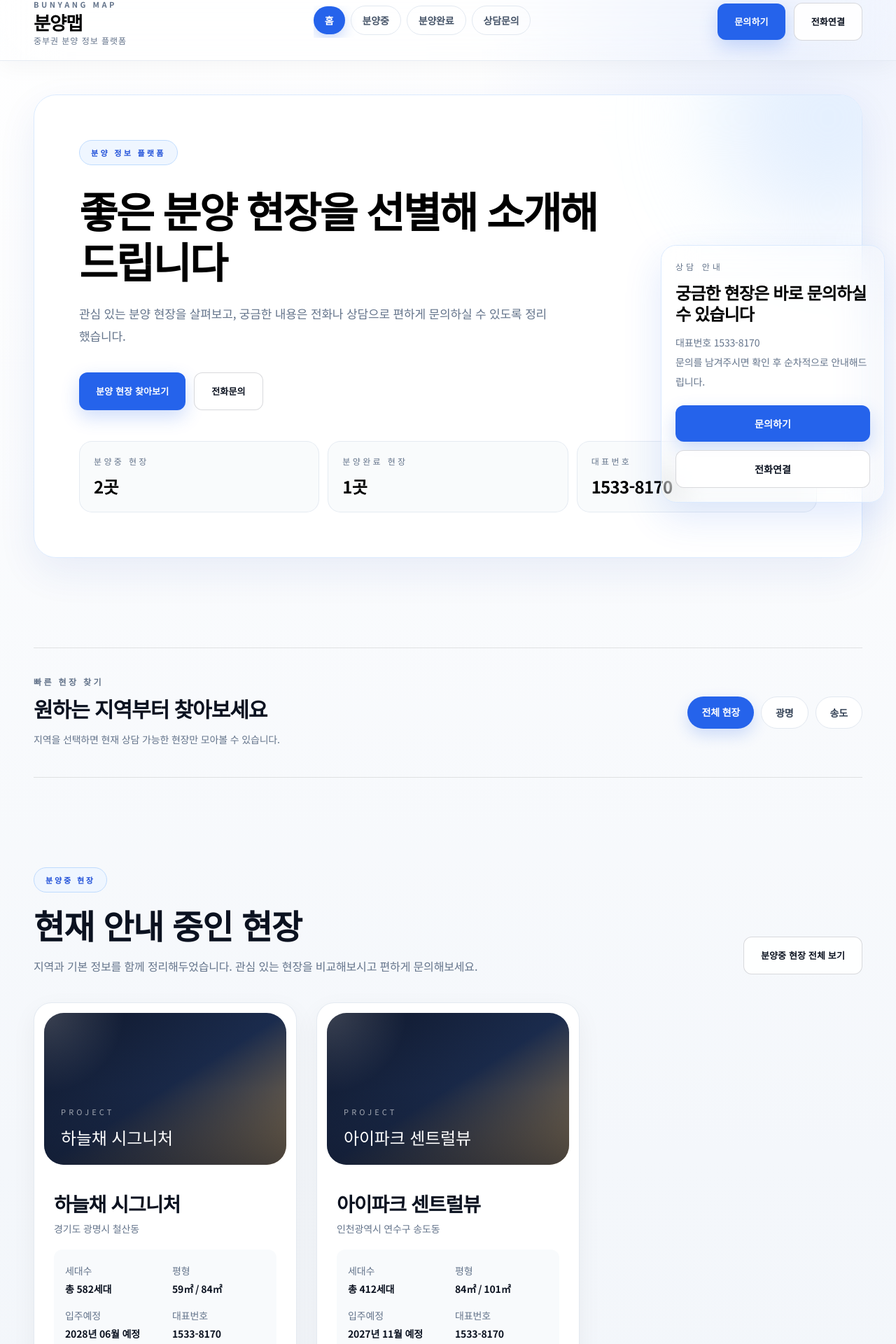
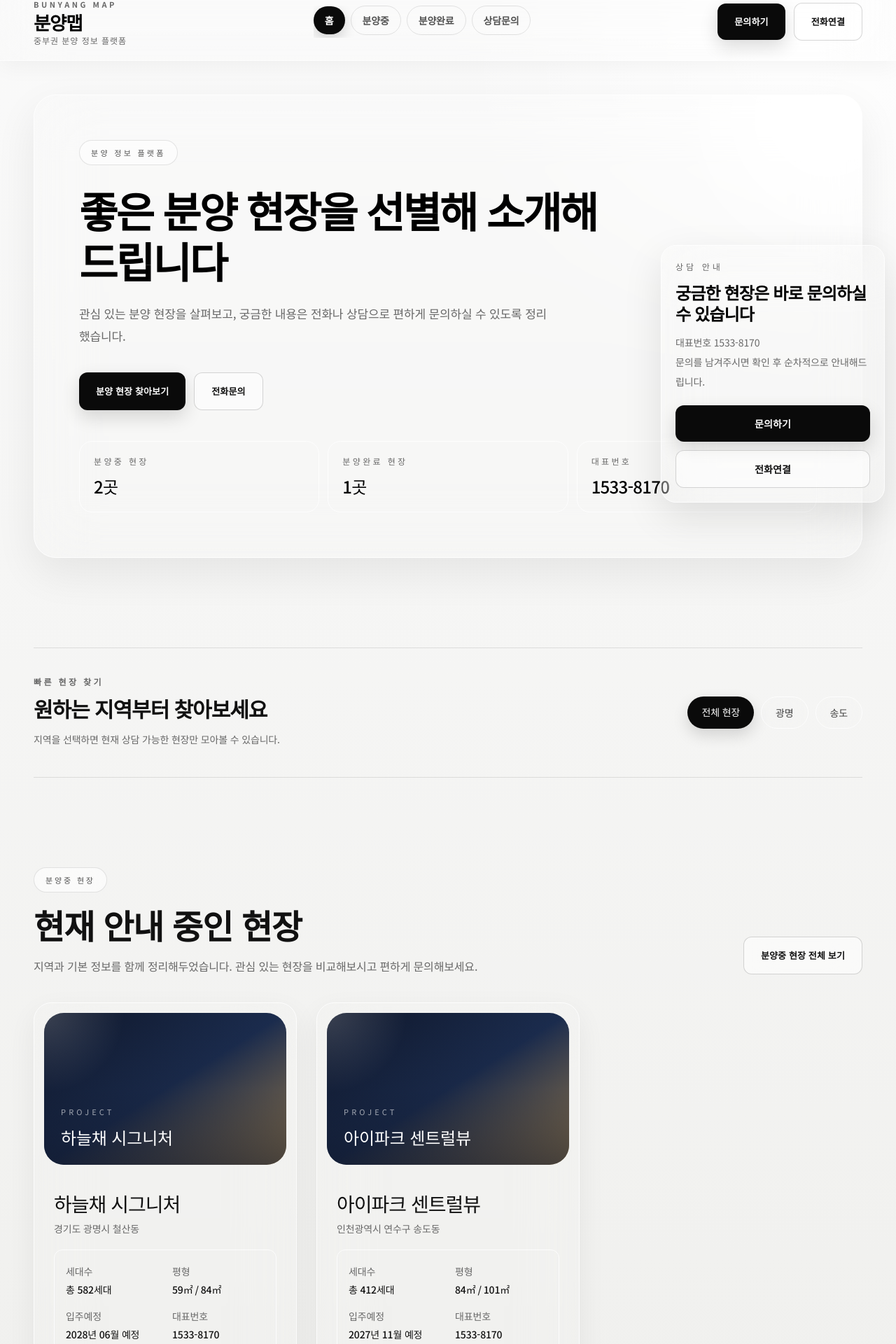
Before and after one commit to gj5x8v8xrv-a11y/qnsdid, a Next.js app: page / in a window 1280 px wide. Shown: the part 66-1986 px from the top of the page at 70% size. Built offline with nearby package versions, Linux system fonts and the light colour scheme; no server answers.

Commit message:
Refine monochrome glass design

```diff
--- a/src/app/(site)/page.tsx
+++ b/src/app/(site)/page.tsx
@@ -52,12 +52,12 @@ export default async function HomePage() {
               <p className="mt-3 text-sm leading-7 text-muted">지역을 선택하면 현재 상담 가능한 현장만 모아볼 수 있습니다.</p>
             </div>
             <div className="flex flex-wrap gap-2.5 sm:justify-end">
-              <Link className="rounded-full bg-blue-600 px-5 py-3 text-sm font-semibold text-white shadow-[0_9px_22px_rgba(37,99,235,0.2)] transition hover:-translate-y-0.5 hover:bg-blue-700" href="/projects">
+              <Link className="rounded-full bg-neutral-950 px-5 py-3 text-sm font-medium text-white shadow-[0_9px_22px_rgba(0,0,0,0.14)] transition hover:-translate-y-0.5 hover:bg-neutral-800" href="/projects">
                 전체 현장
               </Link>
               {regions.map((region) => (
                 <Link
-                  className="rounded-full border border-slate-200 bg-white px-5 py-3 text-sm font-semibold text-slate-700 transition hover:-translate-y-0.5 hover:border-blue-200 hover:bg-blue-50 hover:text-blue-700"
+                  className="rounded-full border border-white/80 bg-white/52 px-5 py-3 text-sm font-medium text-neutral-700 backdrop-blur-xl transition hover:-translate-y-0.5 hover:border-black/15 hover:bg-white/80 hover:text-black"
                   href={`/projects?region=${encodeURIComponent(region)}`}
                   key={region}
                 >
@@ -137,7 +137,7 @@ export default async function HomePage() {
       </section>
 
       <section className="page-shell pb-24">
-        <div className="rounded-[1.5rem] bg-gradient-to-br from-blue-700 via-blue-600 to-indigo-700 px-7 py-9 text-white shadow-[0_24px_65px_rgba(37,99,235,0.24)] sm:px-10 sm:py-12">
+        <div className="rounded-[1.5rem] border border-white/10 bg-gradient-to-br from-neutral-950 via-neutral-900 to-black px-7 py-9 text-white shadow-[0_24px_65px_rgba(0,0,0,0.2)] sm:px-10 sm:py-12">
           <div className="grid gap-8 lg:grid-cols-[1.1fr_0.9fr] lg:items-center">
             <div>
               <p className="text-xs uppercase tracking-[0.34em] text-white/55">{homePageSettings.contactSectionEyebrow}</p>
--- a/src/app/globals.css
+++ b/src/app/globals.css
@@ -3,17 +3,17 @@
 @tailwind utilities;
 
 :root {
-  --background: #f3f6fb;
-  --foreground: #0b1220;
-  --panel: rgba(255, 255, 255, 0.88);
+  --background: #f4f4f3;
+  --foreground: #111111;
+  --panel: rgba(255, 255, 255, 0.72);
   --panel-strong: #ffffff;
-  --muted: #64748b;
-  --accent: #2563eb;
-  --accent-strong: #1d4ed8;
-  --deep: #0f172a;
-  --deep-2: #1e293b;
-  --line: rgba(15, 23, 42, 0.09);
-  --line-strong: rgba(15, 23, 42, 0.16);
+  --muted: #686868;
+  --accent: #171717;
+  --accent-strong: #000000;
+  --deep: #111111;
+  --deep-2: #242424;
+  --line: rgba(17, 17, 17, 0.09);
+  --line-strong: rgba(17, 17, 17, 0.17);
 }
 
 * {
@@ -29,8 +29,8 @@ body {
   min-height: 100vh;
   color: var(--foreground);
   background:
-    radial-gradient(circle at 88% 4%, rgba(37, 99, 235, 0.09), transparent 28rem),
-    linear-gradient(180deg, #ffffff 0%, #f4f7fb 48%, #eef3f9 100%);
+    radial-gradient(circle at 88% 4%, rgba(255, 255, 255, 0.9), transparent 30rem),
+    linear-gradient(180deg, #fafafa 0%, #f1f1ef 52%, #e9e9e7 100%);
   font-family: var(--font-body), sans-serif;
   letter-spacing: -0.01em;
   line-height: 1.65;
@@ -56,7 +56,7 @@ textarea {
 
 ::selection {
   color: white;
-  background: rgba(37, 99, 235, 0.92);
+  background: rgba(0, 0, 0, 0.86);
 }
 
 @layer base {
@@ -65,7 +65,7 @@ textarea {
   h3,
   h4 {
     font-family: var(--font-body), sans-serif;
-    font-weight: 800;
+    font-weight: 650;
     letter-spacing: -0.035em;
   }
 }
@@ -80,7 +80,7 @@ textarea {
 }
 
   .surface-panel {
-    @apply rounded-[1.5rem] border border-[color:var(--line)] bg-panel shadow-soft backdrop-blur-xl;
+    @apply rounded-[1.5rem] border border-white/70 bg-panel shadow-soft backdrop-blur-2xl;
   }
 
   .surface-dark {
@@ -92,7 +92,7 @@ textarea {
   }
 
   .section-kicker {
-    @apply inline-flex items-center gap-2 rounded-full border border-blue-200 bg-blue-50 px-4 py-2 text-[11px] font-bold uppercase tracking-[0.26em] text-blue-700;
+    @apply inline-flex items-center gap-2 rounded-full border border-black/10 bg-white/60 px-4 py-2 text-[11px] font-medium uppercase tracking-[0.26em] text-neutral-600 backdrop-blur-xl;
   }
 
   .section-title {
@@ -110,15 +110,15 @@ textarea {
   }
 
   .button-primary {
-    @apply button-base bg-blue-600 text-white shadow-[0_10px_26px_rgba(37,99,235,0.22)] hover:-translate-y-0.5 hover:bg-blue-700;
+    @apply button-base bg-neutral-950 text-white shadow-[0_10px_26px_rgba(0,0,0,0.14)] hover:-translate-y-0.5 hover:bg-neutral-800;
   }
 
   .button-accent {
-    @apply button-base border border-blue-200 bg-blue-50 text-blue-700 shadow-soft hover:-translate-y-0.5 hover:bg-blue-100;
+    @apply button-base border border-white/80 bg-white/55 text-neutral-900 shadow-soft backdrop-blur-xl hover:-translate-y-0.5 hover:bg-white/80;
   }
 
   .button-secondary {
-    @apply button-base border bg-white/90 text-foreground hover:-translate-y-0.5 hover:border-blue-200 hover:bg-blue-50;
+    @apply button-base border bg-white/55 text-foreground backdrop-blur-xl hover:-translate-y-0.5 hover:border-black/20 hover:bg-white/80;
     border-color: var(--line-strong);
   }
 
--- a/src/components/site/page-hero.tsx
+++ b/src/components/site/page-hero.tsx
@@ -26,11 +26,11 @@ export function PageHero({
 }) {
   return (
     <section className="page-shell pb-5 pt-3 sm:pb-16 sm:pt-12">
-      <div className="relative overflow-hidden rounded-[1.25rem] border border-blue-100 bg-white/90 px-4 py-5 text-black shadow-[0_20px_55px_rgba(30,64,175,0.08)] backdrop-blur-xl sm:rounded-[2rem] sm:px-12 sm:py-14 lg:px-16 lg:py-16">
-        <div className="pointer-events-none absolute -right-28 -top-32 h-80 w-80 rounded-full bg-blue-100/70 blur-3xl" />
+      <div className="relative overflow-hidden rounded-[1.25rem] border border-white/80 bg-white/58 px-4 py-5 text-black shadow-[0_22px_60px_rgba(0,0,0,0.07)] backdrop-blur-2xl sm:rounded-[2rem] sm:px-12 sm:py-14 lg:px-16 lg:py-16">
+        <div className="pointer-events-none absolute -right-28 -top-32 h-80 w-80 rounded-full bg-white/90 blur-3xl" />
         <div className={`grid gap-6 sm:gap-12 lg:items-center ${visual ? "lg:grid-cols-[minmax(0,1.1fr)_minmax(320px,0.9fr)]" : "lg:grid-cols-1"}`}>
           <div className="relative">
-            <p className="inline-flex rounded-full border border-blue-200 bg-blue-50 px-3 py-1 text-[9px] font-bold uppercase tracking-[0.2em] text-blue-700 sm:px-4 sm:py-2 sm:text-[11px] sm:tracking-[0.3em]">
+            <p className="inline-flex rounded-full border border-black/10 bg-white/55 px-3 py-1 text-[9px] font-medium uppercase tracking-[0.2em] text-neutral-600 backdrop-blur-xl sm:px-4 sm:py-2 sm:text-[11px] sm:tracking-[0.3em]">
               {eyebrow}
             </p>
             <h1 className="mt-3 max-w-3xl text-[1.45rem] leading-[1.2] tracking-[-0.045em] text-black sm:mt-7 sm:text-[2.8rem] lg:text-[3.75rem]">
@@ -52,11 +52,11 @@ export function PageHero({
               <div className="mt-6 grid grid-cols-3 gap-2 sm:mt-11 sm:gap-3">
                 {stats.map((stat) => (
                   <div
-                    className="min-w-0 rounded-xl border border-slate-200/80 bg-slate-50/80 px-2.5 py-3 sm:rounded-[1.15rem] sm:px-5 sm:py-5"
+                    className="min-w-0 rounded-xl border border-white/80 bg-white/48 px-2.5 py-3 backdrop-blur-xl sm:rounded-[1.15rem] sm:px-5 sm:py-5"
                     key={`${stat.label}-${stat.value}`}
                   >
                     <p className="truncate text-[9px] uppercase tracking-[0.08em] text-muted sm:text-xs sm:tracking-[0.28em]">{stat.label}</p>
-                    <p className="mt-1.5 truncate text-[14px] font-bold tracking-[-0.03em] text-black sm:mt-3 sm:text-2xl">{stat.value}</p>
+                    <p className="mt-1.5 truncate text-[14px] font-medium tracking-[-0.03em] text-black sm:mt-3 sm:text-2xl">{stat.value}</p>
                   </div>
                 ))}
               </div>
@@ -64,7 +64,7 @@ export function PageHero({
           </div>
 
           {visual ? (
-            <div className="relative hidden rounded-[1.5rem] border border-blue-100 bg-gradient-to-br from-slate-50 to-blue-50/70 p-3 sm:p-5 lg:block">{visual}</div>
+            <div className="relative hidden rounded-[1.5rem] border border-white/80 bg-white/45 p-3 backdrop-blur-xl sm:p-5 lg:block">{visual}</div>
           ) : null}
         </div>
       </div>
--- a/src/components/site/project-card.tsx
+++ b/src/components/site/project-card.tsx
@@ -17,7 +17,7 @@ export function ProjectCard({
   settings?: HomePageSettings;
 }) {
   return (
-    <article className="group overflow-hidden rounded-[1.35rem] border border-slate-200/90 bg-white shadow-[0_12px_36px_rgba(15,23,42,0.05)] transition duration-300 hover:-translate-y-1.5 hover:border-blue-200 hover:shadow-[0_22px_55px_rgba(37,99,235,0.12)] sm:rounded-[1.6rem]">
+    <article className="group overflow-hidden rounded-[1.35rem] border border-white/80 bg-white/62 shadow-[0_14px_40px_rgba(0,0,0,0.06)] backdrop-blur-2xl transition duration-300 hover:-translate-y-1.5 hover:border-black/10 hover:bg-white/78 hover:shadow-[0_22px_55px_rgba(0,0,0,0.1)] sm:rounded-[1.6rem]">
       <div className="p-2.5 pb-0 sm:p-3.5">
         <ProjectVisual
           className="aspect-[16/10]"
@@ -27,7 +27,7 @@ export function ProjectCard({
       </div>
       <div className="px-5 pb-5 pt-5 sm:px-7 sm:pb-7 sm:pt-6">
         <div>
-          <h3 className="text-[1.35rem] leading-[1.25] tracking-[-0.035em] transition group-hover:text-blue-700 sm:text-[1.75rem]">
+          <h3 className="text-[1.35rem] font-medium leading-[1.25] tracking-[-0.035em] transition sm:text-[1.75rem]">
             {project.name}
           </h3>
           <p className="mt-2 text-[13px] leading-6 text-muted sm:text-sm">
@@ -35,22 +35,22 @@ export function ProjectCard({
           </p>
         </div>
 
-        <dl className="mt-5 grid grid-cols-2 gap-x-5 gap-y-4 rounded-xl bg-slate-50 px-4 py-5 text-sm">
+        <dl className="mt-5 grid grid-cols-2 gap-x-5 gap-y-4 rounded-xl border border-white/80 bg-white/44 px-4 py-5 text-sm backdrop-blur-xl">
           <div>
             <dt className="text-muted">{settings.projectCardHouseholdLabel}</dt>
-            <dd className="mt-1 font-semibold leading-6 text-foreground">{project.householdCount}</dd>
+            <dd className="mt-1 font-medium leading-6 text-foreground">{project.householdCount}</dd>
           </div>
           <div>
             <dt className="text-muted">{settings.projectCardUnitPlanLabel}</dt>
-            <dd className="mt-1 font-semibold leading-6 text-foreground">{project.unitPlan}</dd>
+            <dd className="mt-1 font-medium leading-6 text-foreground">{project.unitPlan}</dd>
           </div>
           <div>
             <dt className="text-muted">{settings.projectCardMoveInLabel}</dt>
-            <dd className="mt-1 font-semibold leading-6 text-foreground">{project.expectedMoveIn}</dd>
+            <dd className="mt-1 font-medium leading-6 text-foreground">{project.expectedMoveIn}</dd>
           </div>
           <div>
             <dt className="text-muted">대표번호</dt>
-            <dd className="mt-1 font-semibold leading-6 text-foreground">{project.contactPhone}</dd>
+            <dd className="mt-1 font-medium leading-6 text-foreground">{project.contactPhone}</dd>
           </div>
         </dl>
 
--- a/src/components/site/site-footer.tsx
+++ b/src/components/site/site-footer.tsx
@@ -11,7 +11,7 @@ export function SiteFooter({ settings }: { settings: HomePageSettings }) {
     <footer className="mt-16 border-t border-white/8 bg-slate-950 text-white lg:mt-24">
       <div className="page-shell grid gap-10 py-14 lg:grid-cols-[1.2fr_0.8fr_0.8fr]">
         <div className="space-y-5">
-          <p className="text-[length:var(--home-footer-eyebrow-size,11px)] uppercase tracking-[0.34em] text-blue-400">{settings.footerBrandEyebrow}</p>
+          <p className="text-[length:var(--home-footer-eyebrow-size,11px)] uppercase tracking-[0.34em] text-white/45">{settings.footerBrandEyebrow}</p>
           <h2 className="text-4xl text-white">{site.companyName}</h2>
           <p className="max-w-2xl text-[length:var(--home-footer-body-size,14px)] leading-8 text-slate-400">
             {settings.footerDescription}
--- a/src/components/site/site-header.tsx
+++ b/src/components/site/site-header.tsx
@@ -17,7 +17,7 @@ export function SiteHeader({
   const navItems = getSiteNavItems(settings);
 
   return (
-    <header className="sticky top-0 z-50 border-b border-slate-200/80 bg-white/88 shadow-[0_8px_30px_rgba(15,23,42,0.04)] backdrop-blur-2xl">
+    <header className="sticky top-0 z-50 border-b border-white/70 bg-white/68 shadow-[0_8px_30px_rgba(0,0,0,0.045)] backdrop-blur-2xl">
       <div className="border-b border-white/10 bg-slate-950 text-white">
         <div className="page-shell flex min-h-[28px] items-center justify-between gap-2 text-[length:var(--home-header-announcement-size,9px)] tracking-[0.01em] text-white/68 sm:min-h-[42px] sm:gap-4 sm:text-[11px]">
           <p className="truncate">{settings.headerAnnouncement}</p>
@@ -55,8 +55,8 @@ export function SiteHeader({
               <Link
                 className={`whitespace-nowrap rounded-lg px-2 py-1.5 text-[11px] font-semibold transition sm:rounded-full sm:px-4 sm:py-2.5 sm:text-sm ${
                   isActive
-                    ? "bg-blue-600 text-white shadow-[0_7px_18px_rgba(37,99,235,0.24)]"
-                    : "bg-transparent text-slate-600 hover:bg-blue-50 hover:text-blue-700 sm:border sm:border-slate-200"
+                    ? "bg-neutral-950 text-white shadow-[0_7px_18px_rgba(0,0,0,0.16)]"
+                    : "bg-transparent text-neutral-600 hover:bg-white/70 hover:text-black sm:border sm:border-black/10"
                 }`}
                 href={item.href}
                 key={item.href}
--- a/src/components/site/site-sticky-cta.tsx
+++ b/src/components/site/site-sticky-cta.tsx
@@ -14,7 +14,7 @@ export function SiteStickyCta({
   return (
     <>
       <div className="fixed bottom-4 right-4 z-50 hidden w-[320px] lg:block">
-        <div className="overflow-hidden rounded-[1.35rem] border border-blue-100 bg-white/92 p-5 shadow-[0_20px_55px_rgba(37,99,235,0.14)] backdrop-blur-xl">
+        <div className="overflow-hidden rounded-[1.35rem] border border-white/80 bg-white/66 p-5 shadow-[0_20px_55px_rgba(0,0,0,0.1)] backdrop-blur-2xl">
           <p className="text-[length:var(--home-sticky-eyebrow-size,12px)] uppercase tracking-[0.34em] text-muted">{settings.stickyEyebrow}</p>
           <h2 className="mt-3 text-[length:var(--home-sticky-title-size,1.5rem)] leading-tight text-black">{settings.stickyTitle}</h2>
           <p className="mt-3 text-[length:var(--home-sticky-body-size,14px)] leading-7 text-muted">
@@ -38,7 +38,7 @@ export function SiteStickyCta({
         </div>
       </div>
 
-      <div className="fixed inset-x-0 bottom-0 z-50 border-t border-slate-200 bg-white/92 p-2.5 shadow-[0_-10px_35px_rgba(15,23,42,0.1)] backdrop-blur-xl lg:hidden">
+      <div className="fixed inset-x-0 bottom-0 z-50 border-t border-white/80 bg-white/70 p-2.5 shadow-[0_-10px_35px_rgba(0,0,0,0.09)] backdrop-blur-2xl lg:hidden">
         <div className="page-shell flex gap-2 px-0">
           <a
             className="button-primary !min-h-[40px] flex-1 text-[length:var(--home-sticky-button-size,14px)]"
```
Also changed, not shown: src/app/(site)/projects/[slug]/page.tsx (+8 -8 lines).
